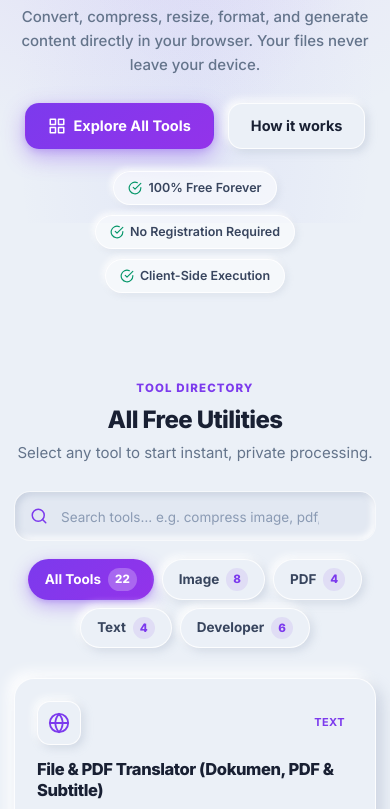
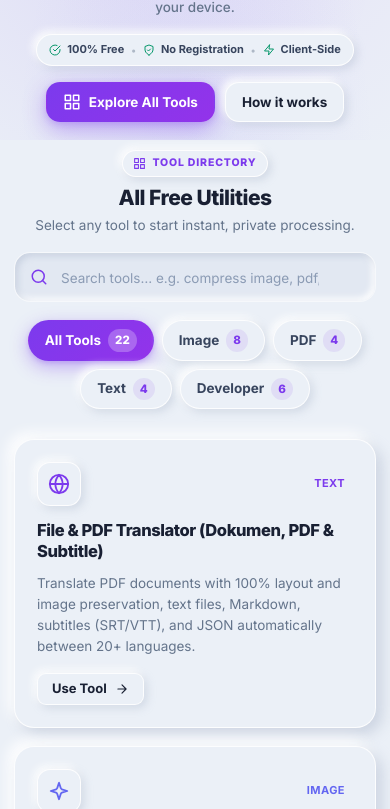
Before and after one commit to ardan2056/ardantools, a website: page index.html in a window 390 px wide. Shown: the part 258-1067 px from the top of the page. Drawn offline with Linux system fonts and the light colour scheme.

Commit message:
Keep trust items on single straight line above Explore, optimize mobile spacing and section connection

```diff
--- a/css/style.css
+++ b/css/style.css
@@ -165,7 +165,7 @@ p { margin: 0; }
 .btn-block { width: 100%; }
 
 /* ===== Hero ===== */
-.hero { position: relative; overflow: hidden; padding: 54px 0 38px; text-align: center; }
+.hero { position: relative; overflow: hidden; padding: 44px 0 20px; text-align: center; }
 .hero::before {
   content: ""; position: absolute; inset: -40% -10% auto; height: 620px; z-index: -1;
   background: radial-gradient(ellipse at 30% 40%, rgba(124, 58, 237, 0.10), transparent 60%),
@@ -174,28 +174,44 @@ p { margin: 0; }
 }
 .hero-eyebrow {
   display: inline-flex; align-items: center; gap: 8px; padding: 6px 16px; border-radius: 999px; font-size: 12.5px; font-weight: 700;
-  background: var(--surface); border: 1px solid rgba(255, 255, 255, 0.9); box-shadow: var(--neu-flat-sm); color: var(--text-2); margin-bottom: 22px;
+  background: var(--surface); border: 1px solid rgba(255, 255, 255, 0.9); box-shadow: var(--neu-flat-sm); color: var(--text-2); margin-bottom: 20px;
 }
 .hero-eyebrow .spark { color: var(--primary); }
 .hero h1 { font-size: clamp(30px, 4.8vw, 52px); font-weight: 900; letter-spacing: -0.035em; max-width: 820px; margin: 0 auto 16px; line-height: 1.2; color: var(--text); }
 .grad-text { background: linear-gradient(135deg, var(--primary), var(--primary-2) 55%, #0ea5e9); -webkit-background-clip: text; background-clip: text; color: transparent; }
-.hero p.lead { font-size: clamp(15px, 1.8vw, 17px); color: var(--muted); max-width: 620px; margin: 0 auto 26px; line-height: 1.6; font-weight: 500; }
-.hero-cta { display: flex; gap: 14px; justify-content: center; flex-wrap: wrap; margin-bottom: 22px; }
-.hero-badges { display: flex; flex-wrap: wrap; gap: 10px; justify-content: center; margin-top: 0; }
-.hero-badge {
-  display: inline-flex; align-items: center; gap: 6px; padding: 6px 14px; border-radius: 999px; font-size: 12.5px; font-weight: 600;
-  background: rgba(255, 255, 255, 0.5); border: 1px solid rgba(255, 255, 255, 0.85); box-shadow: 2px 2px 6px rgba(166, 178, 200, 0.25), -2px -2px 6px #ffffff;
-  color: var(--text-2);
+.hero p.lead { font-size: clamp(15px, 1.8vw, 17px); color: var(--muted); max-width: 620px; margin: 0 auto 20px; line-height: 1.6; font-weight: 500; }
+
+/* Straight-line Trust Bar (Di atas Explore, 1 Baris Lurus) */
+.hero-trust-bar {
+  display: inline-flex; align-items: center; justify-content: center; gap: 12px;
+  padding: 7px 18px; border-radius: 999px;
+  background: var(--surface); border: 1px solid rgba(255, 255, 255, 0.9);
+  box-shadow: var(--neu-flat-sm); color: var(--text-2);
+  font-size: 13px; font-weight: 700; margin-bottom: 22px;
+  white-space: nowrap; max-width: 100%;
 }
-.hero-badge svg { color: var(--success); width: 14px; height: 14px; }
+.hero-trust-bar .ht-item { display: inline-flex; align-items: center; gap: 6px; }
+.hero-trust-bar .ht-item svg { color: var(--success); width: 14px; height: 14px; flex-shrink: 0; }
+.hero-trust-bar .ht-sep { color: var(--muted); opacity: 0.45; font-size: 10px; }
 
-/* ===== Sections ===== */
+.hero-cta { display: flex; gap: 14px; justify-content: center; flex-wrap: wrap; margin-bottom: 6px; }
+
+/* ===== Sections & Seamless Connection ===== */
 .section { padding: 44px 0; }
+.section.section-tools { padding: 18px 0 44px; }
 .section-sm { padding: 32px 0; }
-.section-head { text-align: center; margin-bottom: 26px; }
-.section-head h2 { font-size: clamp(24px, 3.2vw, 32px); font-weight: 800; letter-spacing: -0.025em; }
+.section-head { text-align: center; margin-bottom: 24px; }
+.section-head h2 { font-size: clamp(24px, 3.2vw, 32px); font-weight: 800; letter-spacing: -0.025em; margin: 0; }
 .section-head p { color: var(--muted); margin-top: 6px; font-size: 15px; }
-.kicker { display: inline-block; font-size: 11.5px; font-weight: 800; letter-spacing: .1em; text-transform: uppercase; color: var(--primary); margin-bottom: 8px; }
+.kicker {
+  display: inline-flex; align-items: center; gap: 6px;
+  padding: 5px 14px; border-radius: 999px;
+  background: var(--surface); border: 1px solid rgba(255, 255, 255, 0.9);
+  box-shadow: var(--neu-flat-sm);
+  font-size: 11.5px; font-weight: 800; letter-spacing: .08em; text-transform: uppercase;
+  color: var(--primary); margin-bottom: 12px;
+}
+.kicker svg { width: 13px; height: 13px; color: var(--primary); }
 
 /* Search + Tabs (Neumorphic Inset & Raised) */
 .tool-search { position: relative; max-width: 600px; margin: 0 auto 18px; }
@@ -851,7 +867,27 @@ input[type=range] {
   .tool-panel { padding: 18px; }
   .stats { grid-template-columns: repeat(2, 1fr); }
   .footer-grid { grid-template-columns: 1fr; }
-  .hero { padding: 50px 0 38px; }
+  .hero { padding: 30px 0 14px; }
+  .hero-eyebrow { font-size: 11.5px; padding: 5px 12px; margin-bottom: 14px; }
+  .hero h1 { font-size: clamp(23px, 6.2vw, 34px); margin-bottom: 10px; }
+  .hero p.lead { font-size: 13.5px; margin-bottom: 16px; }
+  .hero-trust-bar {
+    gap: 7px;
+    padding: 6px 12px;
+    font-size: 11px;
+    margin-bottom: 16px;
+    white-space: nowrap;
+    max-width: 100%;
+    overflow-x: auto;
+  }
+  .hero-trust-bar .ht-item svg { width: 12px; height: 12px; }
+  .hero-cta { gap: 10px; margin-bottom: 4px; }
+  .hero-cta .btn { padding: 10px 16px; font-size: 13.5px; }
+  .section.section-tools { padding: 10px 0 32px; }
+  .section-head { margin-bottom: 16px; }
+  .section-head .kicker { margin-bottom: 8px; font-size: 10.5px; padding: 4px 10px; }
+  .section-head h2 { font-size: 21px; }
+  .section-head p { font-size: 13.5px; margin-top: 4px; }
   .grid-3 { grid-template-columns: 1fr; }
   .file-item { flex-wrap: wrap; }
   .file-actions { width: 100%; justify-content: flex-end; }
--- a/js/app.js
+++ b/js/app.js
@@ -269,11 +269,11 @@
       '<div class="hero-eyebrow"><span class="spark">' + icon('sparkles', 'icon-sm') + '</span>Fast · 100% Free · Private · Zero Signup</div>' +
       '<h1>Essential Online Utilities, <span class="grad-text">Zero Server Uploads.</span></h1>' +
       '<p class="lead">Convert, compress, resize, format, and generate content directly in your browser. Your files never leave your device.</p>' +
+      '<div class="hero-trust-bar"><span class="ht-item">' + icon('checkCircle', 'icon-sm') + '100% Free</span><span class="ht-sep">•</span><span class="ht-item">' + icon('shieldCheck', 'icon-sm') + 'No Registration</span><span class="ht-sep">•</span><span class="ht-item">' + icon('zap', 'icon-sm') + 'Client-Side</span></div>' +
       '<div class="hero-cta"><a href="#all-tools" class="btn btn-primary btn-lg" id="exploreBtn">' + icon('grid') + 'Explore All Tools</a>' + L('/about', 'How it works', 'btn btn-lg') + '</div>' +
-      '<div class="hero-badges"><span class="hero-badge">' + icon('checkCircle', 'icon-sm') + '100% Free Forever</span><span class="hero-badge">' + icon('checkCircle', 'icon-sm') + 'No Registration Required</span><span class="hero-badge">' + icon('checkCircle', 'icon-sm') + 'Client-Side Execution</span></div>' +
       '</div></section>' +
-      '<section class="section" id="all-tools"><div class="container">' +
-      '<div class="section-head"><span class="kicker">Tool Directory</span><h2>All Free Utilities</h2><p>Select any tool to start instant, private processing.</p></div>' +
+      '<section class="section section-tools" id="all-tools"><div class="container">' +
+      '<div class="section-head"><span class="kicker">' + icon('grid', 'icon-sm') + 'Tool Directory</span><h2>All Free Utilities</h2><p>Select any tool to start instant, private processing.</p></div>' +
       '<div class="tool-search">' + icon('search') + '<input type="search" id="toolSearch" placeholder="Search tools… e.g. compress image, pdf, json, svg, uuid" autocomplete="off" aria-label="Search tools"><button class="clear-search" id="clearSearch" aria-label="Clear search">' + icon('x') + '</button></div>' +
       '<div class="filter-tabs" role="tablist">' + tabs.map(function (t, i) {
         return '<button class="filter-tab' + (i === 0 ? ' active' : '') + '" data-filter="' + t[0] + '" role="tab">' + t[1] + '<span class="count">' + counts[t[0]] + '</span></button>';
```
